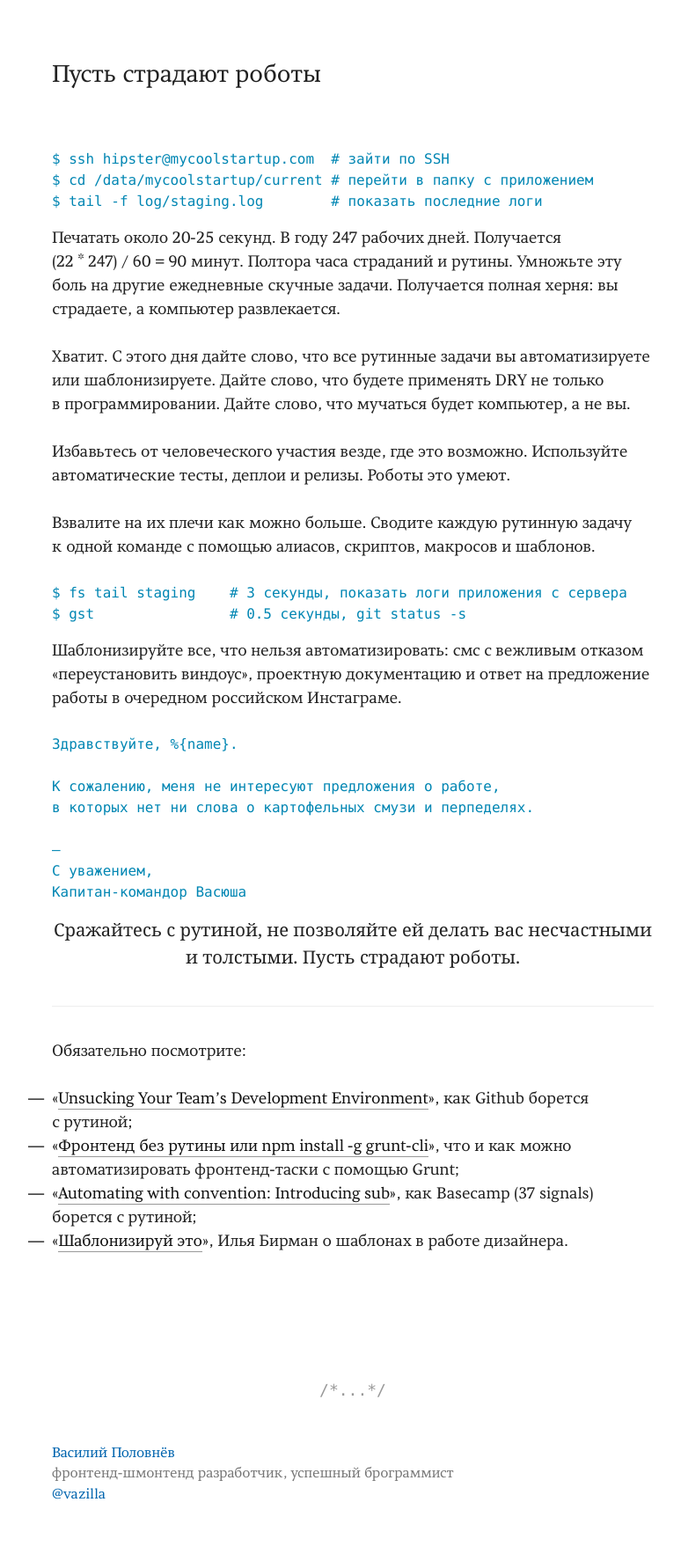
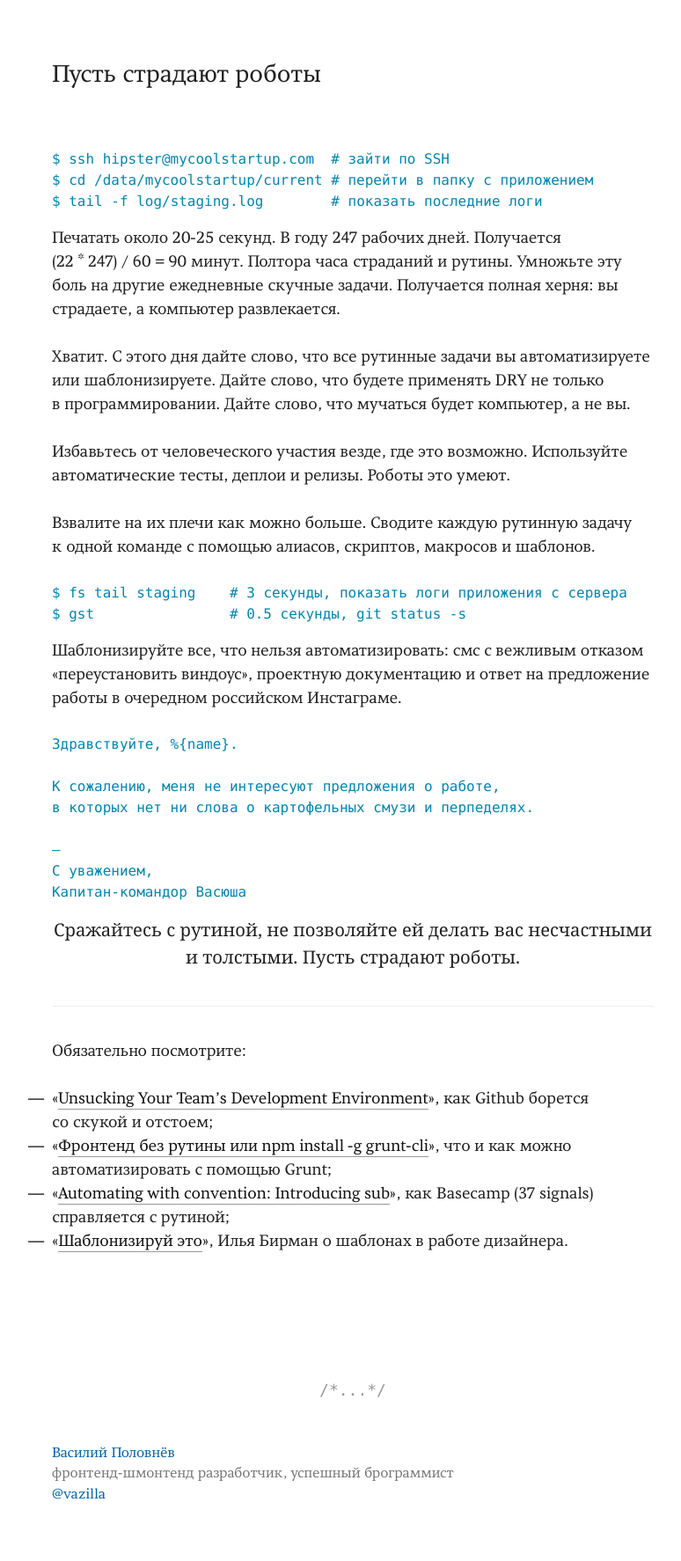
Before and after one commit to vast/vast.github.io, a Jekyll site: the page built from _posts/2014-03-11-make-them-suffer.md, in a window 1280 px wide. Shown: the whole page at 88% size, without its empty margins (239-1013 px from the left). Built offline with Jekyll 4.4.1, drawn with Linux system fonts in a browser that asks for light colours; Markdown is read by kramdown in place of the engine named in the settings.

Commit message:
wordsmithing footer links

```diff
--- a/_posts/2014-03-11-make-them-suffer.md
+++ b/_posts/2014-03-11-make-them-suffer.md
@@ -45,7 +45,7 @@
 
 Обязательно посмотрите:
 
-* «[Unsucking Your Team’s Development Environment](http://zachholman.com/talk/unsucking-your-teams-development-environment/)», как Github борется с рутиной;
-* «[Фронтенд без рутины или npm install -g grunt-cli](http://sho.io/grunt)», что и как можно автоматизировать фронтенд-таски с помощью Grunt;
-* «[Automating with convention: Introducing sub](http://signalvnoise.com/posts/3264-automating-with-convention-introducing-sub)», как Basecamp (37 signals) борется с рутиной;
+* «[Unsucking Your Team’s Development Environment](http://zachholman.com/talk/unsucking-your-teams-development-environment/)», как Github борется со скукой и отстоем;
+* «[Фронтенд без рутины или npm install -g grunt-cli](http://sho.io/grunt)», что и как можно автоматизировать с помощью Grunt;
+* «[Automating with convention: Introducing sub](http://signalvnoise.com/posts/3264-automating-with-convention-introducing-sub)», как Basecamp (37 signals) справляется с рутиной;
 * «[Шаблонизируй это](https://www.youtube.com/watch?v=ynr51b3_PFE)», Илья Бирман о шаблонах в работе дизайнера.
```
